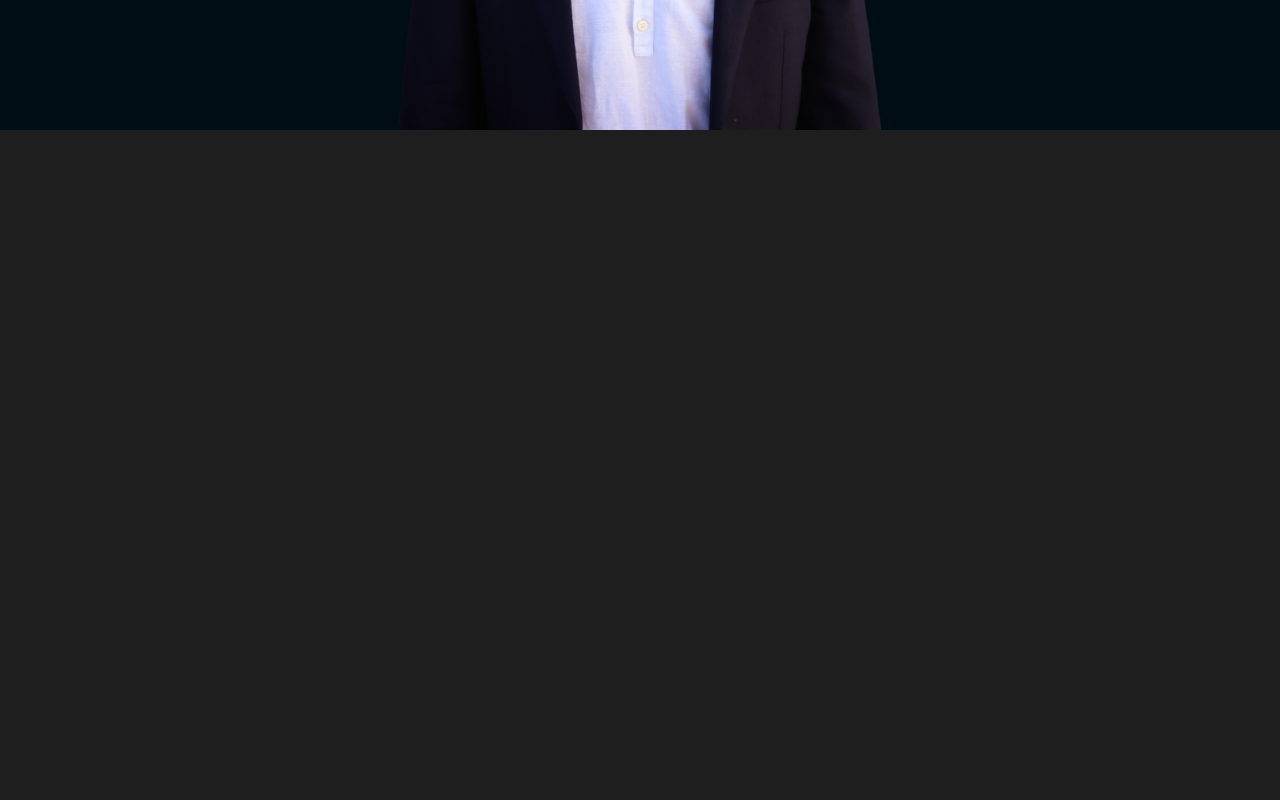
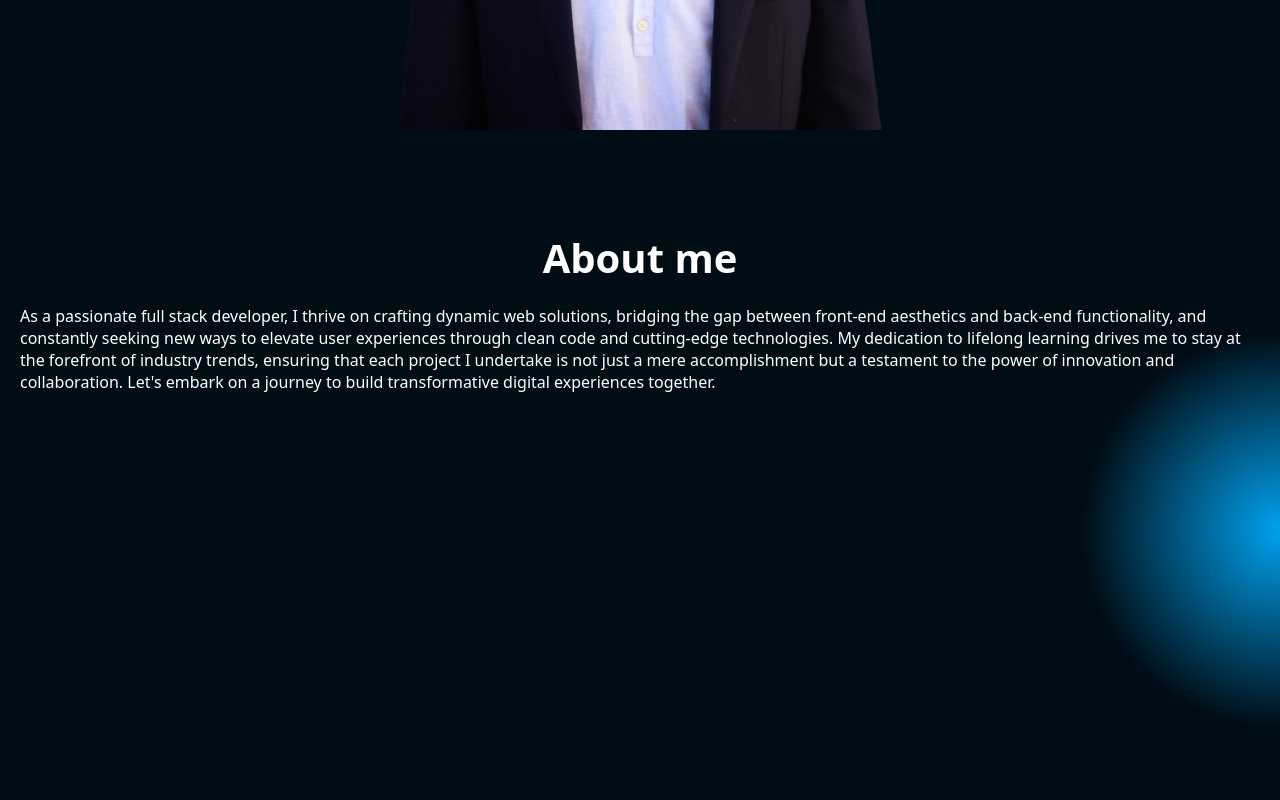
Before and after one commit to wojwozniak/portfolio, a React (Vite) app: page / in a window 1280 px wide. Shown: the part 740-1540 px from the top of the page. Built offline with nearby package versions, Linux system fonts and the light colour scheme.

Commit message:
adding content

```diff
--- a/src/components/sections/Sections.tsx
+++ b/src/components/sections/Sections.tsx
@@ -1,12 +1,14 @@
 import Start from './start/Start'
 import './sections.css'
 import About from './about/About'
+import Projects from './projects/Projects'
 
 const Sections = () => {
   return (
     <div className='sections'>
       <Start />
       <About />
+      <Projects />
     </div>
   )
 }
--- a/src/components/sections/about/About.tsx
+++ b/src/components/sections/about/About.tsx
@@ -4,7 +4,9 @@ const About = () => {
   return (
     <section className='about'>
         <div className='content'>
-
+          <h2 id="about__title">About me</h2>
+          <p id="about__text">As a passionate full stack developer, I thrive on crafting dynamic web solutions, bridging the gap between front-end aesthetics and back-end functionality, and constantly seeking new ways to elevate user experiences through clean code and cutting-edge technologies. My dedication to lifelong learning drives me to stay at the forefront of industry trends, ensuring that each project I undertake is not just a mere accomplishment but a testament to the power of innovation and collaboration. Let's embark on a journey to build transformative digital experiences together.</p>
+          <div id="highlight--3" className='highlight-blue-medium' />
         </div>
     </section>
   )
--- a/src/components/sections/about/about.css
+++ b/src/components/sections/about/about.css
@@ -1,7 +1,31 @@
 .about {
     height: 100vh;
     width: 100vw;
-    background-color: #1E1E1E;
+    background-color: #000D15;
     z-index: 2;
     position: relative;
+    padding-top: 70px;
 }
+
+.about .content {
+    width: 100%;
+    height: 100%;
+    display: flex;
+    flex-direction: column;
+    align-items: center;
+}
+
+#about__title {
+    font-size: 2.5rem;
+}
+
+#about__text {
+    font-weight: 300;
+    z-index: 10;
+    margin-top: 20px;
+}
+
+#highlight--3 {
+    top: 200px;
+    right: -200px;
+}
--- /dev/null
+++ b/src/components/sections/projects/Projects.tsx
@@ -0,0 +1,11 @@
+import './projects.css'
+
+const Projects = () => {
+  return (
+    <div className='projects'>
+        Projects
+    </div>
+  )
+}
+
+export default Projects
--- /dev/null
+++ b/src/components/sections/projects/projects.css
@@ -0,0 +1,5 @@
+.projects {
+    height: 100vh;
+    width: 100vw;
+    background-color: red;
+}
```
